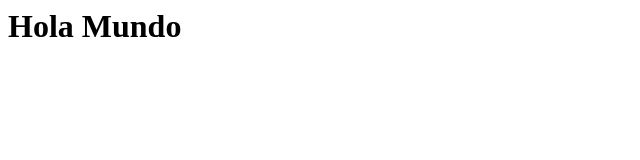
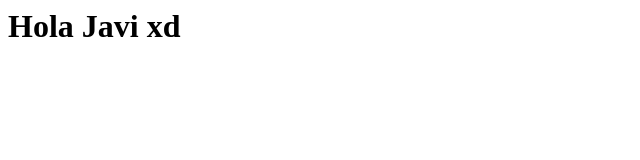
Before and after one commit to jjannik1/jjannik1.github.io, a plain HTML site: page index.html in a window 1280 px wide. Shown: the full height of the page, 0-640 px from the left. Drawn offline with Linux system fonts and the light colour scheme.

Commit message:
Update index.html

```diff
--- a/index.html
+++ b/index.html
@@ -5,7 +5,7 @@
 
 <body>
 
-<h1>Hola Mundo</h1>
+<h1>Hola Javi xd</h1>
 
 </body>
 
```
